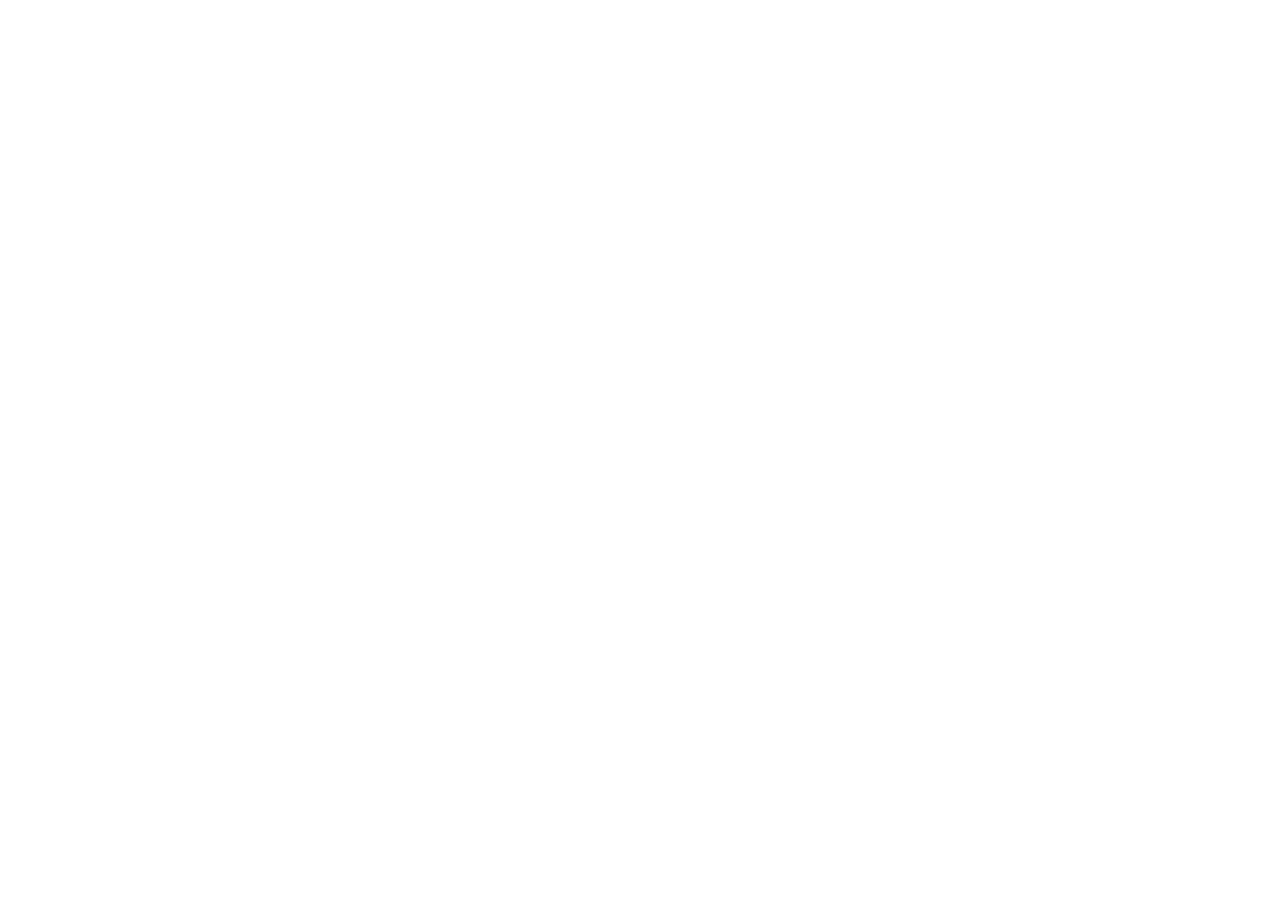
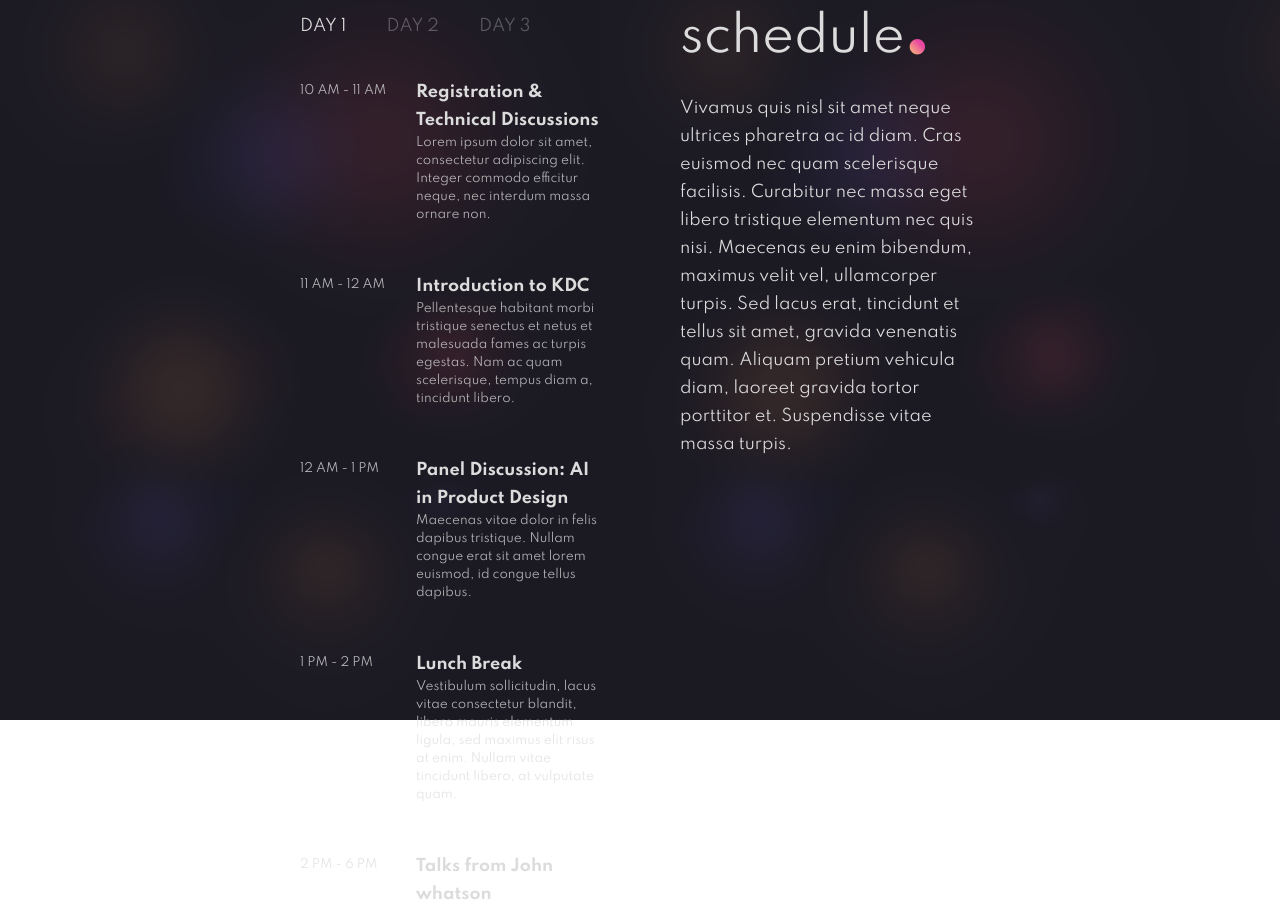
Before and after one commit to ns6630/conference-landing-page, a React (Create React App) app: page / in a window 1280 px wide. Shown: the part 1680-2588 px from the top of the page. Before the commit the page ends 1656 px from the top, so only its background shows below. Built offline with nearby package versions, Linux system fonts and the light colour scheme.

Commit message:
Добавлен раздел с расписанием.
Создан компонент с табами.

```diff
--- a/src/App.tsx
+++ b/src/App.tsx
@@ -1,3 +1,4 @@
+import React from "react";
 import Page from "./components/Page";
 import Header from "./components/Header";
 import Logo from "./components/Logo";
@@ -17,6 +18,10 @@
 import photo3 from "./static/img/people/3.jpg";
 import photo4 from "./static/img/people/4.jpg";
 import Button from "./components/Button";
+import ScheduleWrapper from "./components/ScheduleWrapper";
+import Tabs from "./components/Tabs";
+import Tab from "./components/Tab";
+import Schedule from "./components/Schedule";
 
 function App() {
   return (
@@ -70,6 +75,66 @@
             </Cards>
           </SpeakersRight>
         </PageSection>
+
+        <PageSection style={{gridTemplateColumns: "1fr"}}>
+          <ScheduleWrapper>
+            <Tabs>
+              <Tab
+                index={0}
+                title={"day 1"}
+              >
+                <Schedule
+                  time={"10 am - 11 am"}
+                  title={"Registration & Technical Discussions"}
+                >
+                  Lorem ipsum dolor sit amet, consectetur adipiscing elit. Integer commodo efficitur neque, nec interdum massa ornare non.
+                </Schedule>
+                <Schedule
+                  time={"11 am - 12 am"}
+                  title={"Introduction to KDC"}
+                >
+                  Pellentesque habitant morbi tristique senectus et netus et malesuada fames ac turpis egestas. Nam ac quam scelerisque, tempus diam a, tincidunt libero.
+                </Schedule>
+                <Schedule
+                  time={"12 am - 1 pm"}
+                  title={"Panel Discussion: AI in Product Design"}
+                >
+                  Maecenas vitae dolor in felis dapibus tristique. Nullam congue erat sit amet lorem euismod, id congue tellus dapibus.
+                </Schedule>
+                <Schedule
+                  time={"1 pm - 2 pm"}
+                  title={"Lunch Break"}
+                >
+                  Vestibulum sollicitudin, lacus vitae consectetur blandit, libero mauris elementum ligula, sed maximus elit risus at enim. Nullam vitae tincidunt libero, at vulputate quam.
+                </Schedule>
+                <Schedule
+                  time={"2 pm - 6 pm"}
+                  title={"Talks from John whatson"}
+                >
+                  Nam dignissim orci vel diam lobortis ullamcorper. Pellentesque nec orci urna.
+                </Schedule>
+              </Tab>
+              <Tab
+                index={1}
+                title={"day 2"}
+              >
+                Content 1
+              </Tab>
+              <Tab
+                index={2}
+                title={"day 3"}
+              >
+                Content 2
+              </Tab>
+            </Tabs>
+            <section>
+              <Headline>schedule</Headline>
+              <Paragraph>
+              Vivamus quis nisl sit amet neque ultrices pharetra ac id diam. Cras euismod nec quam scelerisque facilisis. Curabitur nec massa eget libero tristique elementum nec quis nisi. Maecenas eu enim bibendum, maximus velit vel, ullamcorper turpis. Sed lacus erat, tincidunt et tellus sit amet, gravida venenatis quam. Aliquam pretium vehicula diam, laoreet gravida tortor porttitor et. Suspendisse vitae massa turpis.
+              </Paragraph>
+            </section>
+          </ScheduleWrapper>
+        </PageSection>
       </Page>
     </div>
   );
--- a/src/components/Menu.tsx
+++ b/src/components/Menu.tsx
@@ -1,5 +1,4 @@
 import styled from "styled-components";
-import MenuItem from "./MenuItem";
 
 const Menu = styled.ul`
   display: flex;
--- /dev/null
+++ b/src/components/Schedule.css
@@ -0,0 +1,31 @@
+.schedule {
+    display: grid;
+    grid-template-columns: 100px auto;
+    gap: 1em;
+    color: #dcdcdccc;
+    margin-bottom: 40px;
+}
+
+.schedule__time {
+    text-transform: uppercase;
+    font-size: .75rem;
+    line-height: 1.5em;
+    padding-top: 1em;
+}
+
+.schedule__body {
+    display: flex;
+    flex-direction: column;
+}
+
+.schedule__title {
+    color: #dcdcdc;
+    font-weight: bold;
+    line-height: 1.75em;
+    margin-top: .5em;
+}
+
+.schedule__description {
+    font-size: .75rem;
+    line-height: 1.5em;
+}
--- /dev/null
+++ b/src/components/Schedule.tsx
@@ -0,0 +1,22 @@
+import React from "react";
+import "./Schedule.css";
+
+interface ScheduleProps {
+  time: string;
+  title: string;
+  children: React.ReactNode;
+}
+
+const Schedule: React.FC<ScheduleProps> = ({time, title, children}) => {
+  return (
+    <div className="schedule">
+      <div className="schedule__time">{time}</div>
+      <section className="schedule__body">
+        <h3 className="schedule__title">{title}</h3>
+        <p className="schedule__description">{children}</p>
+      </section>
+    </div>
+  );
+}
+
+export default Schedule
--- /dev/null
+++ b/src/components/ScheduleWrapper.tsx
@@ -0,0 +1,11 @@
+import styled from "styled-components";
+
+const ScheduleWrapper = styled.div`
+  display: grid;
+  grid-template-columns: 1fr 1fr;
+  gap: 80px;
+  border-top: 2px solid #7775;
+  padding-top: 40px;
+`;
+
+export default ScheduleWrapper;
--- /dev/null
+++ b/src/components/Tab.css
@@ -0,0 +1,10 @@
+.tab-name {
+    color: #dcdcdc55;
+    text-transform: uppercase;
+    padding: 1em 0;
+    margin-right: 40px;
+    cursor: pointer;
+}
+.tab-name.tab-name__active {
+    color: #dcdcdc;
+}
--- /dev/null
+++ b/src/components/Tab.tsx
@@ -0,0 +1,19 @@
+import React, { useContext } from "react";
+import { TabProps, TabsContext } from "./Tabs";
+import "./Tab.css";
+
+
+const Tab: React.FC<TabProps> = ({index, title, children}) => {
+  const context = useContext(TabsContext);
+
+  return (
+    <div
+      className={context.selectedTab === index ? "tab-name tab-name__active" : "tab-name"}
+      onClick={(event) => context.onClick(index)}
+    >
+      {title}
+    </div>
+  );
+}
+
+export default Tab;
--- /dev/null
+++ b/src/components/Tabs.css
@@ -0,0 +1,4 @@
+.tab-names {
+    display: flex;
+    margin-bottom: 20px;
+}
--- /dev/null
+++ b/src/components/Tabs.tsx
@@ -0,0 +1,36 @@
+import React, { useState } from "react";
+import "./Tabs.css";
+
+export interface TabProps {
+  index: number;
+  title: string;
+  children: React.ReactNode;
+}
+
+interface TabsProps {
+  children: React.ReactNode;
+}
+
+const Tabs: React.FC<TabsProps> = ({children}) => {
+  const [selectedTab, setSelectedTab] = useState(0);
+  const selectedTabElement = React.Children.toArray(children)[selectedTab] as React.ReactElement<TabProps>;
+  const content = selectedTabElement?.props?.children;
+
+  return (
+    <div className="tabs">
+      <TabsContext.Provider value={{selectedTab: selectedTab, onClick: setSelectedTab}}>
+        <div className="tab-names">{children}</div>
+      </TabsContext.Provider>
+      <div className="tab-content">{content}</div>
+    </div>
+  );
+}
+
+interface TabsContextProps {
+  selectedTab: number;
+  onClick: React.Dispatch<React.SetStateAction<number>>;
+}
+
+export const TabsContext = React.createContext<TabsContextProps>({selectedTab: 0, onClick: () => {}});
+
+export default Tabs;
```
